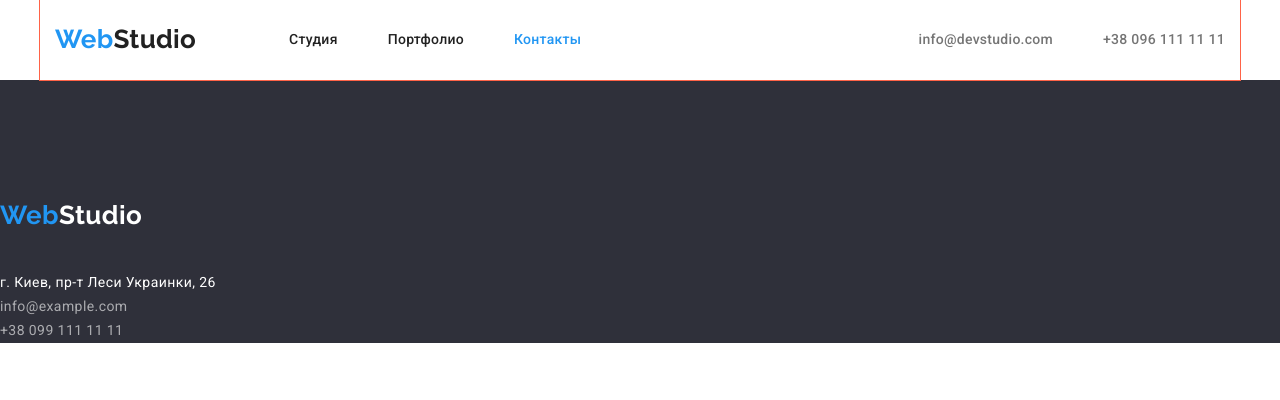
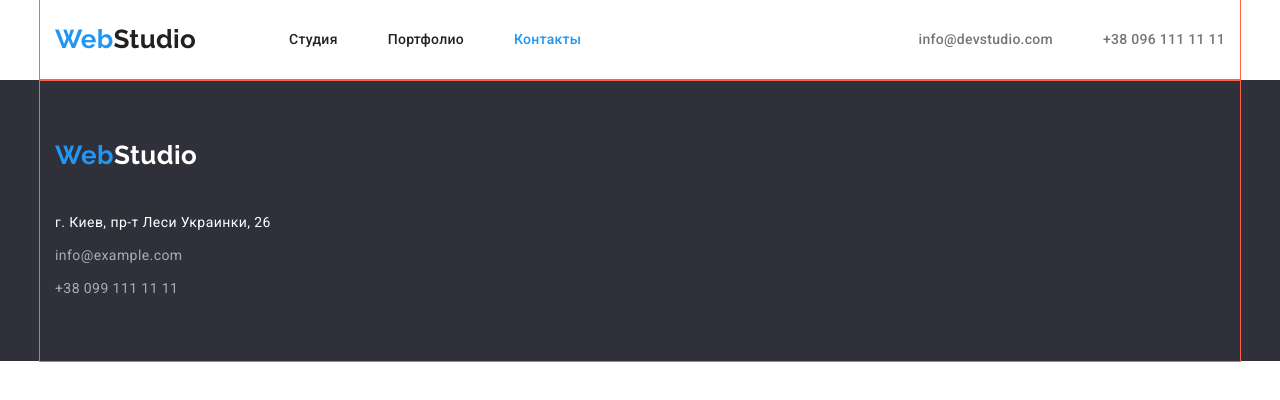
Before and after one commit to Pylypeichenko/goit-markup-hw-03, a plain HTML site: page contacts.html in a window 1280 px wide. Drawn offline with nearby package versions, Linux system fonts and the light colour scheme.

Commit message:
Add blocks and flexes in footer

```diff
--- a/contacts.html
+++ b/contacts.html
@@ -52,7 +52,8 @@
       </div>
     </header>
     <main></main>
-    <footer>
+    <footer class="footer">
+      <div class="container">
         <a class="logo" href="./index.html" lang="en"
           >Web<span class="logo studio-footer">Studio</span></a
         >
@@ -77,6 +78,7 @@
             </li>
           </ul>
         </address>
+      </div>
     </footer>
   </body>
 </html>
--- a/css/styles.css
+++ b/css/styles.css
@@ -282,9 +282,14 @@ ul {
 
 /* Footer */
 
-footer {
+.footer {
   background-color: var(--footer-bg-color);
   line-height: 1.71;
+}
+
+.footer .container {
+  padding-top: 60px;
+  padding-bottom: 60px;
 }
 
 .logo.studio-footer {
@@ -293,19 +298,20 @@ footer {
 
 footer .logo {
   display: inline-block;
-  padding-top: 60px;
   margin-bottom: 20px;
 }
 
 .address .link {
   color: var(--secondery-text-color);
   font-style: normal;
+  display: inline-block;
 }
 
 .address .mail,
 .address .tel {
   color: rgba(255, 255, 255, 0.6);
   font-style: normal;
+  margin-top: 9px;
 }
 
 .address .mail:hover,
```
Also changed, not shown: index.html (+1 -1 lines), portfolio.html (+3 -1 lines). Lines whose indentation alone changed are shown as unchanged.
